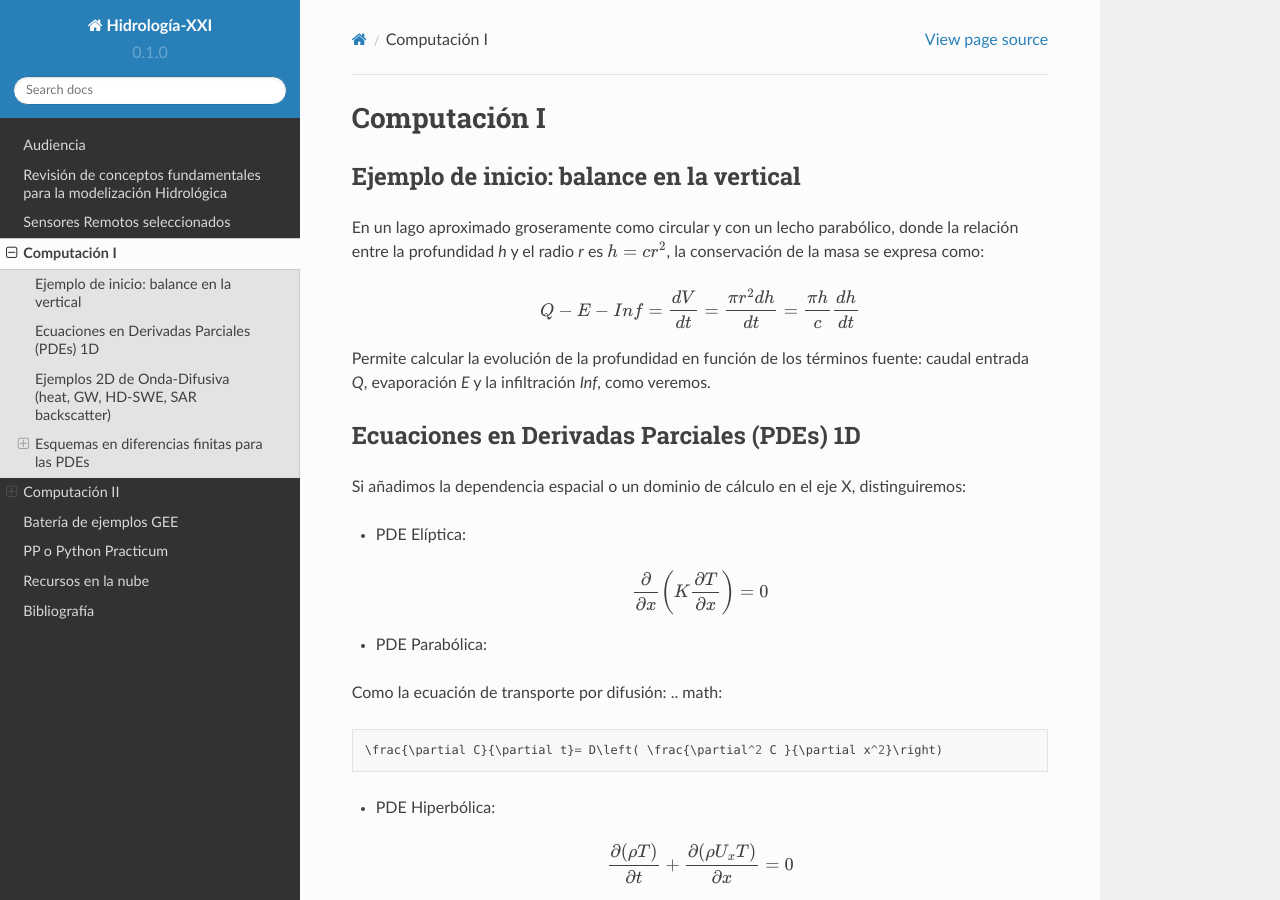
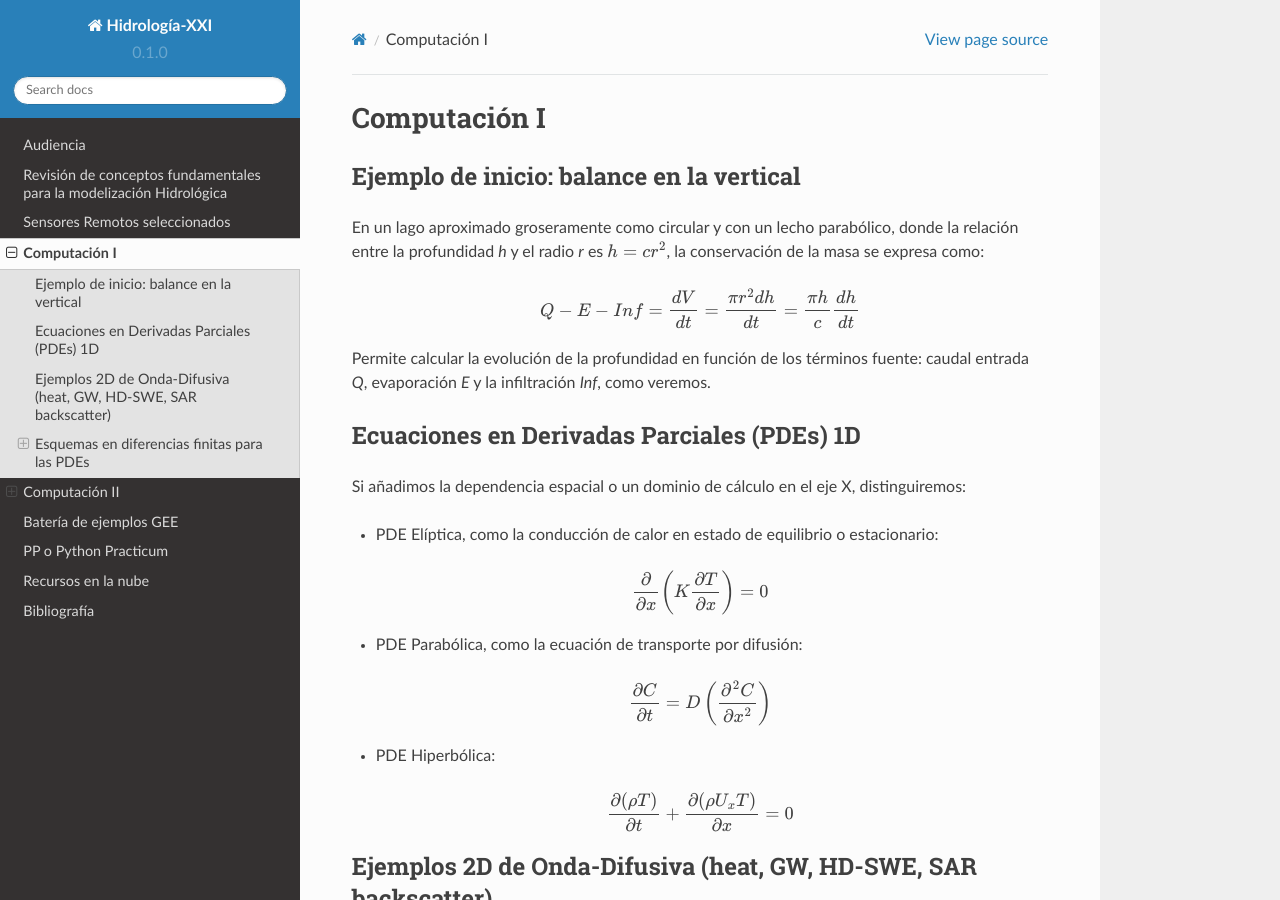
Before and after one commit to ivillamadrid/HidrologiaXXI, a Sphinx documentation site: the page built from docs/source/computacion.rst, in a window 1280 px wide and 900 px high. Built offline with Sphinx 7.4.7 and the Read the Docs theme 2.0.0, drawn with Linux system fonts in a browser that asks for light colours.

Commit message:
Update computacion.rst

```diff
--- a/docs/source/computacion.rst
+++ b/docs/source/computacion.rst
@@ -15,14 +15,14 @@ Ecuaciones en Derivadas Parciales (PDEs) 1D
 -------------------------------------------
 Si añadimos la dependencia espacial o un dominio de cálculo en el eje X, distinguiremos:
 
-* PDE Elíptica:
+* PDE Elíptica, como la conducción de calor en estado de equilibrio o estacionario:
 
 .. math::
 
   \frac{\partial }{\partial x} \left(K \frac{\partial T }{\partial x}\right)=0
 
-* PDE Parabólica:
-Como la ecuación de transporte por difusión:
+* PDE Parabólica, como la ecuación de transporte por difusión:
+
 .. math::
 
   \frac{\partial C}{\partial t}= D\left( \frac{\partial^2 C }{\partial x^2}\right)
```
